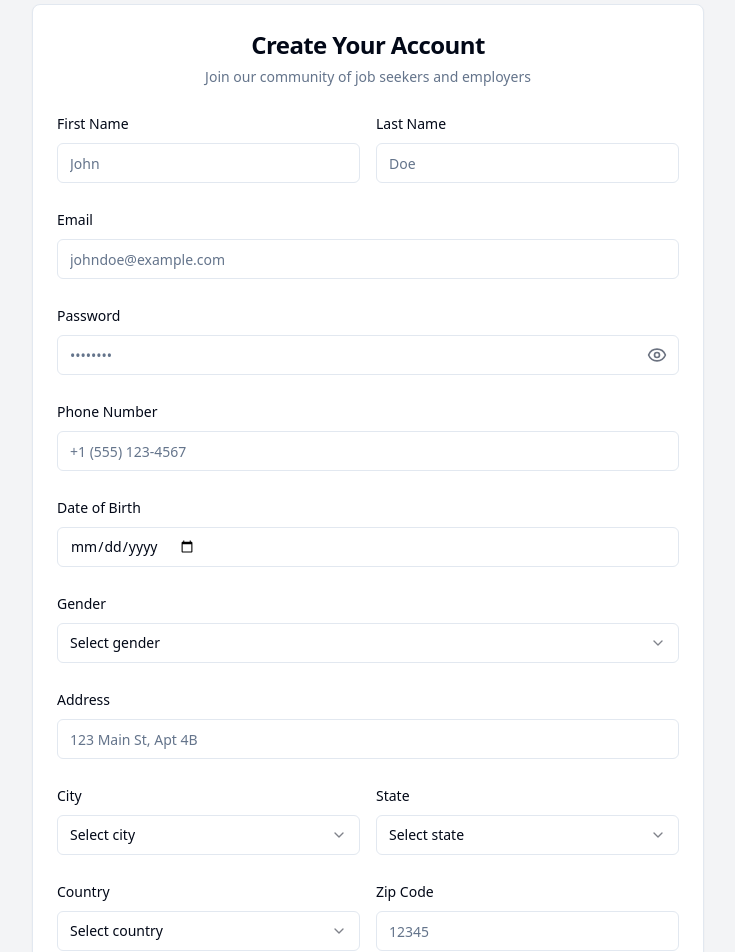
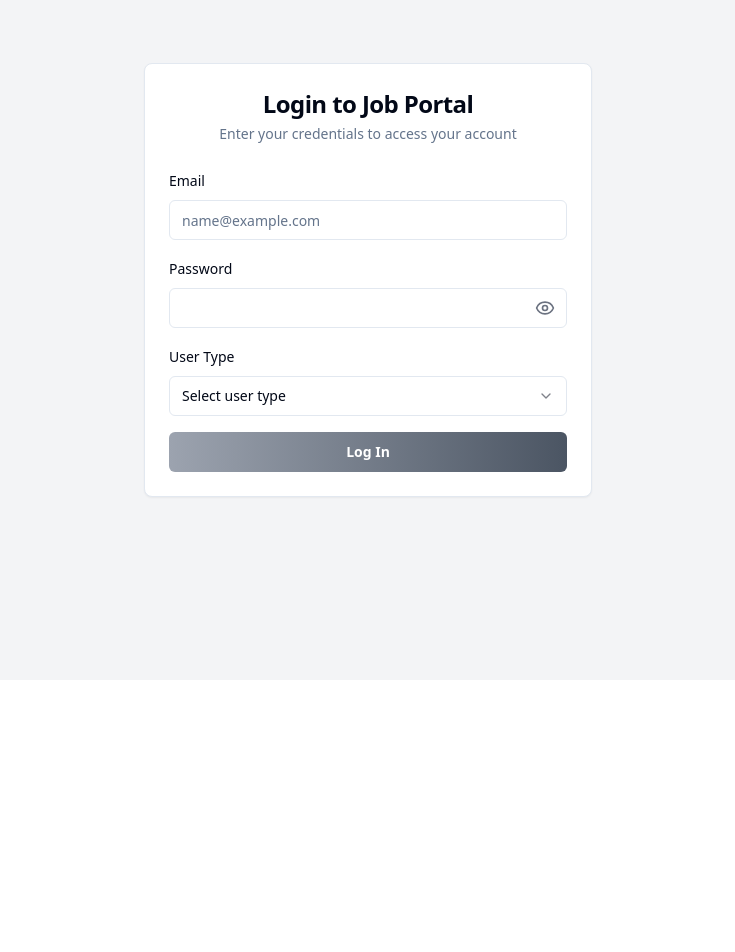
Before and after one commit to traveller318/ConnectIn, a React (Vite) app in the folder frontend/: page /login in a window 1280 px wide. Shown: the part 120-1072 px from the top of the page, without its empty margins (272-1007 px from the left). After the commit the page ends 800 px from the top, so only its background shows below. Built offline with nearby package versions, Linux system fonts and the light colour scheme.

Commit message:
some more

```diff
--- a/frontend/package.json
+++ b/frontend/package.json
@@ -13,6 +13,7 @@
     "@radix-ui/react-label": "^2.1.0",
     "@radix-ui/react-select": "^2.1.2",
     "@radix-ui/react-slot": "^1.1.0",
+    "axios": "^1.7.7",
     "class-variance-authority": "^0.7.0",
     "clsx": "^2.1.1",
     "lucide-react": "^0.454.0",
--- a/frontend/src/App.jsx
+++ b/frontend/src/App.jsx
@@ -2,6 +2,8 @@ import { BrowserRouter as Router, Routes, Route } from 'react-router-dom';
 import HomePage from './components/Pages/HomePage';
 import LoginPage from './components/Pages/LoginPage';
 import RegisterPage from './components/Pages/RegisterPage';
+import JobSeekerHomePage from './components/Pages/JobSeekerHomePage';
+import EmployerHomePage from './components/Pages/EmployerHomePage';
 
 function App() {
   return (
@@ -10,6 +12,8 @@ function App() {
         <Route path="/" element={<HomePage />} />
         <Route path="/login" element={<LoginPage />} />
         <Route path="/register" element={<RegisterPage />} />
+        <Route path="/jobSeekerHome" element={<JobSeekerHomePage />} />
+        <Route path="/employerHome" element={<EmployerHomePage />} />
       </Routes>
     </Router>
   )
--- a/frontend/src/components/Pages/LoginPage.jsx
+++ b/frontend/src/components/Pages/LoginPage.jsx
@@ -1,148 +1,46 @@
-import React, { useState } from "react"
-import { Eye, EyeOff } from "lucide-react"
+import React from 'react'
+import { Eye, EyeOff } from 'lucide-react'
 import { Button } from "../ui/button"
 import { Input } from "../ui/input"
 import { Label } from "../ui/label"
 import { Select, SelectContent, SelectItem, SelectTrigger, SelectValue } from "../ui/select"
 import { Card, CardContent, CardDescription, CardHeader, CardTitle } from "../ui/card"
 
-export default function LoginPage() {
-  const [showPassword, setShowPassword] = useState(false)
+export default function Component() {
+  const [showPassword, setShowPassword] = React.useState(false)
 
   const togglePasswordVisibility = () => setShowPassword(!showPassword)
 
   return (
-    <div className="min-h-screen bg-gray-100 flex flex-col items-center justify-center p-4">
-      <header className="mb-8 text-center">
-        <h1 className="text-4xl font-bold text-primary mb-2">ConnectIn</h1>
-        <p className="text-xl text-muted-foreground">Your Gateway to Career Opportunities</p>
-      </header>
-
-      <Card className="w-full max-w-2xl">
-        <CardHeader>
-          <CardTitle className="text-2xl font-semibold text-center">Create Your Account</CardTitle>
-          <CardDescription className="text-center">Join our community of job seekers and employers</CardDescription>
+    <div className="min-h-screen flex items-center justify-center bg-gray-100 p-4">
+      <Card className="w-full max-w-md">
+        <CardHeader className="space-y-1">
+          <CardTitle className="text-2xl font-bold text-center">Login to Job Portal</CardTitle>
+          <CardDescription className="text-center">Enter your credentials to access your account</CardDescription>
         </CardHeader>
         <CardContent>
-          <form className="space-y-6">
-            <div className="grid grid-cols-1 md:grid-cols-2 gap-4">
-              <div className="space-y-2">
-                <Label htmlFor="firstName">First Name</Label>
-                <Input id="firstName" placeholder="John" required />
-              </div>
-              <div className="space-y-2">
-                <Label htmlFor="lastName">Last Name</Label>
-                <Input id="lastName" placeholder="Doe" required />
-              </div>
-            </div>
-
+          <form className="space-y-4">
             <div className="space-y-2">
               <Label htmlFor="email">Email</Label>
-              <Input id="email" type="email" placeholder="johndoe@example.com" required />
+              <Input id="email" placeholder="name@example.com" type="email" required />
             </div>
-
             <div className="space-y-2">
               <Label htmlFor="password">Password</Label>
               <div className="relative">
                 <Input
                   id="password"
                   type={showPassword ? "text" : "password"}
-                  placeholder="••••••••"
                   required
                 />
                 <button
                   type="button"
                   onClick={togglePasswordVisibility}
-                  className="absolute right-3 top-1/2 transform -translate-y-1/2"
-                  aria-label={showPassword ? "Hide password" : "Show password"}
+                  className="absolute right-3 top-1/2 transform -translate-y-1/2 text-gray-500 hover:text-gray-700"
                 >
-                  {showPassword ? <EyeOff className="h-5 w-5 text-gray-500" /> : <Eye className="h-5 w-5 text-gray-500" />}
+                  {showPassword ? <EyeOff size={20} /> : <Eye size={20} />}
                 </button>
               </div>
             </div>
-
-            <div className="space-y-2">
-              <Label htmlFor="phone">Phone Number</Label>
-              <Input id="phone" type="tel" placeholder="+1 (555) 123-4567" required />
-            </div>
-
-            <div className="space-y-2">
-              <Label htmlFor="dob">Date of Birth</Label>
-              <Input id="dob" type="date" required />
-            </div>
-
-            <div className="space-y-2">
-              <Label htmlFor="gender">Gender</Label>
-              <Select>
-                <SelectTrigger id="gender">
-                  <SelectValue placeholder="Select gender" />
-                </SelectTrigger>
-                <SelectContent>
-                  <SelectItem value="male">Male</SelectItem>
-                  <SelectItem value="female">Female</SelectItem>
-                  <SelectItem value="other">Other</SelectItem>
-                  <SelectItem value="prefer-not-to-say">Prefer not to say</SelectItem>
-                </SelectContent>
-              </Select>
-            </div>
-
-            <div className="space-y-2">
-              <Label htmlFor="address">Address</Label>
-              <Input id="address" placeholder="123 Main St, Apt 4B" required />
-            </div>
-
-            <div className="grid grid-cols-1 md:grid-cols-2 gap-4">
-              <div className="space-y-2">
-                <Label htmlFor="city">City</Label>
-                <Select>
-                  <SelectTrigger id="city">
-                    <SelectValue placeholder="Select city" />
-                  </SelectTrigger>
-                  <SelectContent>
-                    <SelectItem value="new-york">New York</SelectItem>
-                    <SelectItem value="los-angeles">Los Angeles</SelectItem>
-                    <SelectItem value="chicago">Chicago</SelectItem>
-                    {/* Add more cities as needed */}
-                  </SelectContent>
-                </Select>
-              </div>
-              <div className="space-y-2">
-                <Label htmlFor="state">State</Label>
-                <Select>
-                  <SelectTrigger id="state">
-                    <SelectValue placeholder="Select state" />
-                  </SelectTrigger>
-                  <SelectContent>
-                    <SelectItem value="ny">New York</SelectItem>
-                    <SelectItem value="ca">California</SelectItem>
-                    <SelectItem value="il">Illinois</SelectItem>
-                    {/* Add more states as needed */}
-                  </SelectContent>
-                </Select>
-              </div>
-            </div>
-
-            <div className="grid grid-cols-1 md:grid-cols-2 gap-4">
-              <div className="space-y-2">
-                <Label htmlFor="country">Country</Label>
-                <Select>
-                  <SelectTrigger id="country">
-                    <SelectValue placeholder="Select country" />
-                  </SelectTrigger>
-                  <SelectContent>
-                    <SelectItem value="us">United States</SelectItem>
-                    <SelectItem value="ca">Canada</SelectItem>
-                    <SelectItem value="uk">United Kingdom</SelectItem>
-                    {/* Add more countries as needed */}
-                  </SelectContent>
-                </Select>
-              </div>
-              <div className="space-y-2">
-                <Label htmlFor="zipCode">Zip Code</Label>
-                <Input id="zipCode" placeholder="12345" required />
-              </div>
-            </div>
-
             <div className="space-y-2">
               <Label htmlFor="userType">User Type</Label>
               <Select>
@@ -150,13 +48,14 @@ export default function LoginPage() {
                   <SelectValue placeholder="Select user type" />
                 </SelectTrigger>
                 <SelectContent>
-                  <SelectItem value="job-seeker">Job Seeker</SelectItem>
+                  <SelectItem value="jobSeeker">Job Seeker</SelectItem>
                   <SelectItem value="employer">Employer</SelectItem>
                 </SelectContent>
               </Select>
             </div>
-
-            <Button type="submit" className="w-full">Create Account</Button>
+            <Button className="w-full bg-gradient-to-r from-gray-400 to-gray-600 hover:from-gray-500 hover:to-gray-700 text-white font-semibold py-2 px-4 rounded-md transition duration-300 ease-in-out transform hover:-translate-y-1 hover:shadow-lg">
+              Log In
+            </Button>
           </form>
         </CardContent>
       </Card>
--- a/frontend/src/components/Pages/RegisterPage.jsx
+++ b/frontend/src/components/Pages/RegisterPage.jsx
@@ -1,9 +1,138 @@
-import React from 'react'
+import React, { useState } from "react";
+import axios from "axios";
+import { useNavigate } from "react-router-dom"; // Import useNavigate
+import { Eye, EyeOff } from "lucide-react";
+import { Button } from "../ui/button";
+import { Input } from "../ui/input";
+import { Label } from "../ui/label";
+import {
+  Select,
+  SelectContent,
+  SelectItem,
+  SelectTrigger,
+  SelectValue,
+} from "../ui/select";
+import {
+  Card,
+  CardContent,
+  CardDescription,
+  CardHeader,
+  CardTitle,
+} from "../ui/card";
 
-const RegisterPage = () => {
+export default function RegisterPage() {
+  const [formData, setFormData] = useState({
+    firstName: "",
+    lastName: "",
+    email: "",
+    password: "",
+    phone: "",
+    dob: "",
+    gender: "",
+    address: "",
+    city: "",
+    state: "",
+    country: "",
+    zipCode: "",
+    userType: "",
+  });
+  const [showPassword, setShowPassword] = useState(false);
+  const [errorMessage, setErrorMessage] = useState("");
+  const [successMessage, setSuccessMessage] = useState("");
+
+  const navigate = useNavigate(); // Initialize useNavigate
+
+  const togglePasswordVisibility = () => setShowPassword(!showPassword);
+
+  // Handle input changes
+  const handleChange = (e) => {
+    const { id, value } = e.target;
+    setFormData((prevData) => ({ ...prevData, [id]: value }));
+  };
+
+  // Handle form submission
+  const handleSubmit = async (e) => {
+    e.preventDefault();
+    setErrorMessage("");
+    setSuccessMessage("");
+
+    try {
+      const response = await axios.post("http://localhost:3000/api/users/register", {
+        first_name: formData.firstName,
+        last_name: formData.lastName,
+        email: formData.email,
+        password: formData.password,
+        phone_number: formData.phone,
+        date_of_birth: formData.dob,
+        gender: formData.gender,
+        address: formData.address,
+        city: formData.city,
+        state: formData.state,
+        country: formData.country,
+        zip_code: formData.zipCode,
+        user_type: formData.userType,
+      });
+
+      if (response.data.success) {
+        setSuccessMessage(response.data.message);
+
+        // Redirect based on user type
+        if (formData.userType === "job-seeker") {
+          navigate("/jobSeekerHome");
+        } else if (formData.userType === "employer") {
+          navigate("/employerHome");
+        }
+      } else {
+        setErrorMessage(response.data.message);
+      }
+    } catch (error) {
+      setErrorMessage(error.response?.data?.message || "Registration failed.");
+    }
+  };
+
   return (
-    <div>RegisterPage</div>
-  )
+    <div className="min-h-screen bg-gray-100 flex flex-col items-center justify-center p-4">
+      <header className="mb-8 text-center">
+        <h1 className="text-4xl font-bold text-primary mb-2">ConnectIn</h1>
+        <p className="text-xl text-muted-foreground">
+          Your Gateway to Career Opportunities
+        </p>
+      </header>
+
+      <Card className="w-full max-w-2xl">
+        <CardHeader>
+          <CardTitle className="text-2xl font-semibold text-center">
+            Create Your Account
+          </CardTitle>
+          <CardDescription className="text-center">
+            Join our community of job seekers and employers
+          </CardDescription>
+        </CardHeader>
+        <CardContent>
+          <form className="space-y-6" onSubmit={handleSubmit}>
+            <div className="grid grid-cols-1 md:grid-cols-2 gap-4">
+              <div className="space-y-2">
+                <Label htmlFor="firstName">First Name</Label>
+                <Input id="firstName" placeholder="John" required onChange={handleChange} />
+              </div>
+              <div className="space-y-2">
+                <Label htmlFor="lastName">Last Name</Label>
+                <Input id="lastName" placeholder="Doe" required onChange={handleChange} />
+              </div>
+            </div>
+
+            {/* Continue adding fields like this, with handleChange for each input */}
+
+            <Button type="submit" className="w-full bg-gradient-to-r from-gray-400 to-gray-600 hover:from-gray-500 hover:to-gray-700 text-white font-semibold py-2 px-4 rounded-md transition duration-300 ease-in-out transform hover:-translate-y-1 hover:shadow-lg">
+              Create Account
+            </Button>
+          </form>
+
+          {/* Display success or error message */}
+          {successMessage && <p className="text-green-600 mt-4">{successMessage}</p>}
+          {errorMessage && <p className="text-red-600 mt-4">{errorMessage}</p>}
+        </CardContent>
+      </Card>
+    </div>
+  );
 }
-
-export default RegisterPage
```
Also changed, not shown: frontend/src/components/Pages/EmployerHomePage.jsx (added, +9 -0 lines), frontend/src/components/Pages/JobSeekerHomePage.jsx (added, +9 -0 lines), 1 other file (tests, documents, lock files or other folders).
